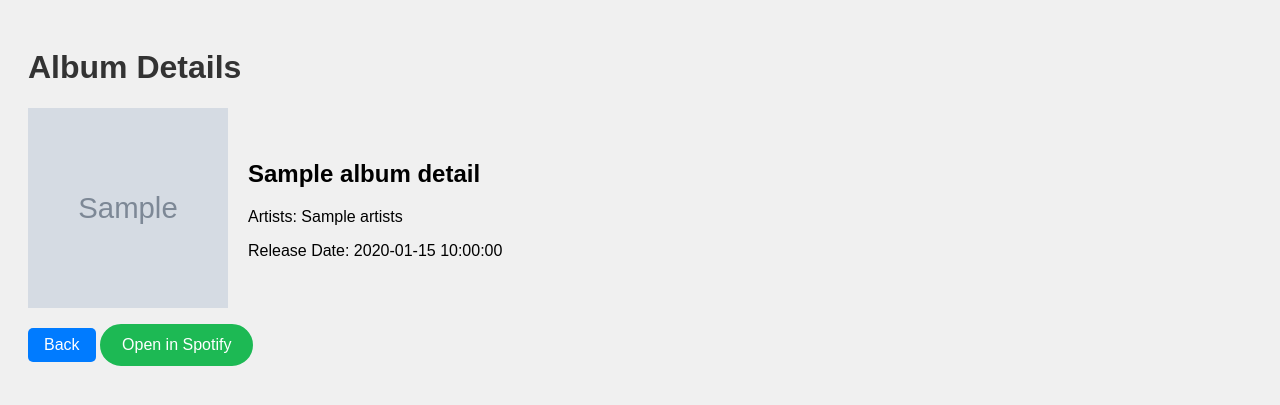
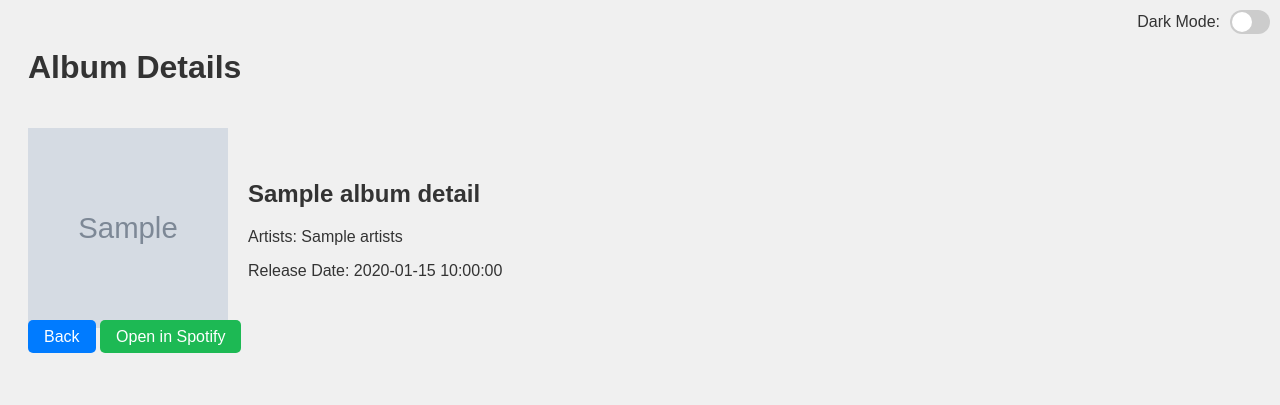
Before and after one commit to MooseFaceKilla/song-player-test, a Flask app: template templates/album_details.html in a window 1280 px wide. Shown: the top 405 px of the page. Run offline with Flask 3, Linux system fonts and the light colour scheme; the template is opened without the code that fills it: most values are stand-ins (such as "Sample title", 1, 10 or a date in 2020); grey boxes marked "Sample" are stand-in pictures.

Commit message:
Update album_details.html

```diff
--- a/templates/album_details.html
+++ b/templates/album_details.html
@@ -7,14 +7,96 @@
     <meta name="viewport" content="width=device-width, initial-scale=1.0">
     <title>Album Details</title>
     <style>
+        /* Default light mode styles */
         body {
             font-family: Arial, sans-serif;
+            padding: 20px;
+            color: #333;
             background-color: #f0f0f0;
-            padding: 20px;
+        }
+
+        /* Dark mode styles */
+        body.dark-mode {
+            background-color: #333;
+            color: #fff;
+        }
+
+        /* Switch styles */
+        .switch-container {
+            position: absolute;
+            top: 10px;
+            right: 10px;
+            display: flex;
+            align-items: center;
+        }
+
+        .switch-label {
+            margin-right: 10px;
+        }
+
+        .switch {
+            position: relative;
+            display: inline-block;
+            width: 40px;
+            height: 24px;
+        }
+
+        .switch input {
+            opacity: 0;
+            width: 0;
+            height: 0;
+        }
+
+        .slider {
+            position: absolute;
+            cursor: pointer;
+            top: 0;
+            left: 0;
+            right: 0;
+            bottom: 0;
+            background-color: #ccc;
+            transition: .4s;
+            border-radius: 34px;
+        }
+
+        .slider:before {
+            position: absolute;
+            content: "";
+            height: 20px;
+            width: 20px;
+            left: 2px;
+            bottom: 2px;
+            background-color: white;
+            transition: .4s;
+            border-radius: 50%;
+        }
+
+        input:checked + .slider {
+            background-color: #007bff;
+        }
+
+        input:checked + .slider:before {
+            transform: translateX(16px);
+        }
+
+        .slider.round {
+            border-radius: 34px;
+        }
+
+        .slider.round:before {
+            border-radius: 50%;
         }
 
         h1 {
-            color: #333;
+            color: inherit; /* Inherit color from body to maintain readability in dark mode */
+            transition: color 0.3s ease; /* Smooth color transition */
+        }
+
+        .container {
+            display: flex;
+            justify-content: space-between;
+            align-items: center;
+            position: relative;
         }
 
         .album-details {
@@ -34,14 +116,14 @@
         }
 
         .go-back-button {
-            display: inline-block;
             padding: 8px 16px;
             background-color: #007bff;
             color: #fff;
             text-decoration: none;
             border-radius: 5px;
             cursor: pointer;
-            margin-top: 20px;
+            margin-top: 130px;
+            transition: background-color 0.3s ease;
         }
 
         .go-back-button:hover {
@@ -49,36 +131,65 @@
         }
 
         .spotify-link {
-            display: inline-block;
-            padding: 10px 20px;
+            padding: 8px 16px;
             background-color: #1db954; /* Spotify green color */
             color: #fff;
+            border: none;
+            border-radius: 5px;
+            cursor: pointer;
             text-decoration: none;
-            border-radius: 30px;
-            border: 2px solid #1db954; /* Match background color */
-            transition: background-color 0.3s ease, color 0.3s ease;
+            transition: background-color 0.3s ease;
+            margin-top: 40px;
         }
 
         .spotify-link:hover {
-            background-color: #fff;
-            color: #1db954;
+            background-color: #148c59; /* Darker shade of green on hover */
         }
     </style>
 </head>
 
 <body>
-<h1>Album Details</h1>
+<div class="switch-container">
+    <span class="switch-label">Dark Mode:</span>
+    <label class="switch">
+        <input type="checkbox" id="modeSwitch">
+        <span class="slider round"></span>
+    </label>
+</div>
+<div class="container">
+    <h1>Album Details</h1>
+</div>
 <div class="album-details">
     <img src="{{ album_details['image_url'] }}" alt="Album Cover" class="album-image">
     <div class="album-info">
         <h2>{{ album_details['name'] }}</h2>
         <p>Artists: {{ album_details['artists'] }}</p>
         <p>Release Date: {{ album_details['release_date'] }}</p>
-
     </div>
 </div>
 <a href="javascript:history.back()" class="go-back-button">Back</a>
 <a href="https://open.spotify.com/album/{{ album_details['id'] }}" target="_blank" class="spotify-link">Open in Spotify</a>
+
+<script>
+    // Function to toggle dark mode
+    function toggleDarkMode() {
+        document.body.classList.toggle('dark-mode');
+        const isDarkMode = document.body.classList.contains('dark-mode');
+        localStorage.setItem('theme', isDarkMode ? 'dark' : 'light');
+    }
+
+    // Check and set initial dark mode preference
+    const userPrefersDark = window.matchMedia && window.matchMedia('(prefers-color-scheme: dark)').matches;
+    const storedTheme = localStorage.getItem('theme');
+    const isDarkMode = storedTheme === 'dark' || (!storedTheme && userPrefersDark);
+    document.body.classList.toggle('dark-mode', isDarkMode);
+
+    // Add event listener for dark mode switch
+    document.getElementById('modeSwitch').addEventListener('change', function() {
+        toggleDarkMode();
+    });
+</script>
+
 </body>
 
 </html>
```
